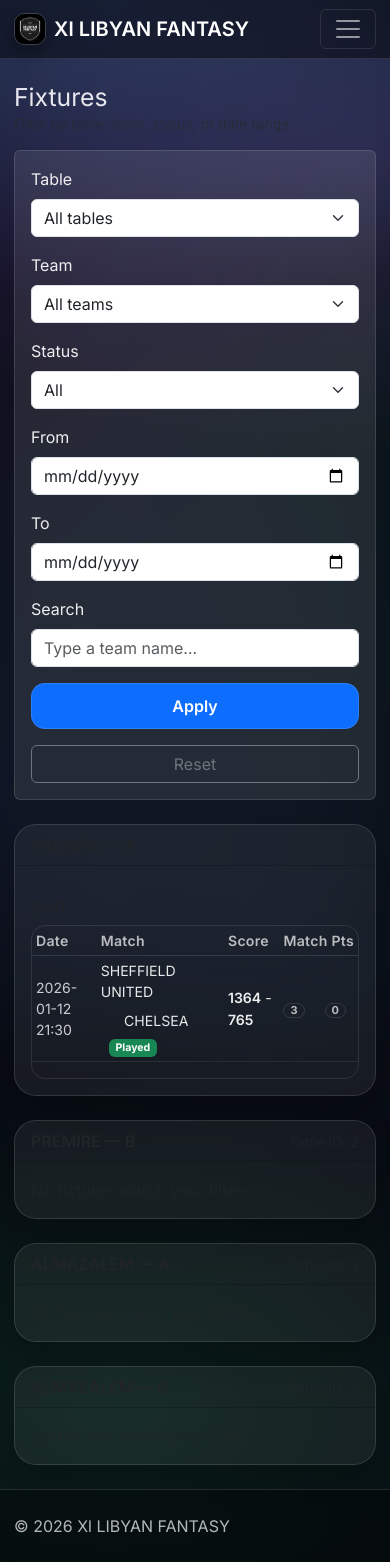
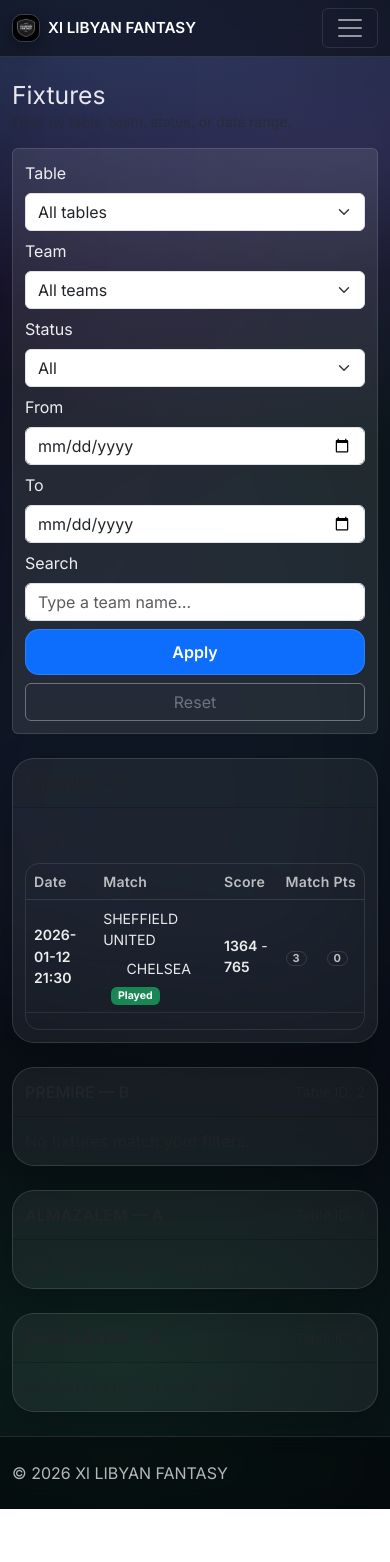
Before and after one commit to sanadalsharif6-jpg/league-site, a Django app: page /fixtures/ in a window 390 px wide. After the commit the page ends 1509 px from the top, so only its background shows below. Run offline with Django 5.2, Linux system fonts and the light colour scheme; data comes from the database, SQL or seed files in the repository.

Commit message:
Fix mobile UI + fixtures date filter + compare tables + navbar + logo

```diff
--- a/league/static/league/xl.css
+++ b/league/static/league/xl.css
@@ -299,7 +299,7 @@
 
 
 .xl-logo{ width:32px; height:32px; border-radius:10px; object-fit:cover; box-shadow: 0 6px 18px rgba(0,0,0,.35); border:1px solid rgba(255,255,255,.16); }
-.xl-date{ color: rgba(255,255,255,.78) !important; }
+.xl-date{ color: rgba(255,255,255,.92) !important; }
 .xl-table td, .xl-table th{ vertical-align: middle; }
 .xl-table a{ color: rgba(255,255,255,.90); }
 .xl-table a:hover{ color: rgba(255,255,255,1); }
@@ -314,3 +314,18 @@
   .xl-nav .navbar-brand{ max-width: 75%; }
   .xl-nav .navbar-brand span.fw-semibold{ display:inline-block; line-height:1.1; }
 }
+
+/* XL MOBILE FIXES */
+@media (max-width: 576px){
+  .container{ padding-left: 12px; padding-right: 12px; }
+  .xl-filterbar{ padding: 12px; }
+  .xl-filterbar .row{ --bs-gutter-x: .5rem; --bs-gutter-y: .5rem; }
+  .xl-card .card-header{ padding: 12px 12px; }
+  .xl-card .card-body{ padding: 12px; }
+  .xl-table{ font-size: .88rem; }
+  .xl-table th, .xl-table td{ padding: .45rem .5rem; }
+  .xl-table th.text-nowrap, .xl-table td.text-nowrap{ white-space: nowrap; }
+  .xl-logo{ width:28px; height:28px; border-radius:10px; }
+  .navbar-brand span{ font-size: .95rem; }
+  .xl-pill{ margin-top: 6px; }
+}
--- a/league/templates/league/base.html
+++ b/league/templates/league/base.html
@@ -20,7 +20,7 @@
   <nav class="navbar navbar-expand-lg navbar-dark xl-nav sticky-top">
     <div class="container">
       <a class="navbar-brand d-flex align-items-center gap-2" href="{% url 'league:home' %}">
-        <img src="{% static 'league/img/xl_logo.jpeg' %}" alt="Xl" class="xl-logo" />
+        <img src="{% static 'league/img/xl_league_logo.png' %}" alt="Xl" class="xl-logo" />
         <span class="fw-semibold">Xl LIBYAN FANTASY</span>
       </a>
 
@@ -41,10 +41,11 @@
             <a class="nav-link dropdown-toggle" href="#" role="button" data-bs-toggle="dropdown" aria-expanded="false">Tools</a>
             <ul class="dropdown-menu dropdown-menu-end">
               <li><a class="dropdown-item" href="{% url 'league:compare_players' %}">Compare Players</a></li>
+              <li><a class="dropdown-item" href="{% url 'league:compare_teams' %}">Compare Teams</a></li>
+
           <li class="nav-item"><a class="nav-link" href="{% url 'league:teams' %}">Teams</a></li>
         </ul>
           </li>
-
         </ul>
       </div>
     </div>
--- a/league/templates/league/compare_players.html
+++ b/league/templates/league/compare_players.html
@@ -79,7 +79,7 @@
 
 {% if result %}
   <h2>Summary</h2>
-  <table>
+  <div class="table-responsive"><table>
     <tr>
       <th></th>
       <th>{{ a_obj.name }}</th>
@@ -105,7 +105,7 @@
       <td>{{ result.a.best_match_points }}</td>
       <td>{{ result.b.best_match_points }}</td>
     </tr>
-  </table>
+  </table></div>
 
   <h2 style="margin-top:16px;">Last 5</h2>
   <div class="muted">{{ a_obj.name }}: {{ result.a_last5 }}</div>
--- a/league/templates/league/fixtures.html
+++ b/league/templates/league/fixtures.html
@@ -106,7 +106,7 @@
             <tbody>
               {% for f in gwb.fixtures %}
                 <tr>
-                  <td class="text-nowrap small xl-date">{{ f.kickoff_at|date:"Y-m-d H:i" }}</td>
+                  <td class="text-nowrap small xl-date fw-semibold">{{ f.kickoff_at|date:"Y-m-d H:i" }}</td>
                   <td>
                     <div class="d-flex align-items-center gap-2 flex-wrap">
                       <a class="text-decoration-none" href="{% url 'league:team_detail' f.home_team.id %}">{{ f.home_team.name }}</a>
--- a/league/templates/league/standings.html
+++ b/league/templates/league/standings.html
@@ -127,7 +127,7 @@
       </h2>
 
       {% if block.rows %}
-        <table class="standings">
+        <div class="table-responsive"><table class="standings">
           <thead>
             <tr>
               <th class="rank">#</th>
@@ -168,7 +168,7 @@
               </tr>
             {% endfor %}
           </tbody>
-        </table>
+        </table></div>
       {% else %}
         <p class="muted">No standings data for this scope yet.</p>
       {% endif %}
--- a/league/views.py
+++ b/league/views.py
@@ -1,4 +1,5 @@
 from __future__ import annotations
+from datetime import datetime
 from django.db.models import Q
 from django.db import models
 from django.db.models import Sum, Count, Q
```
Also changed, not shown: league/static/league/img/xl_league_logo.png (added).
